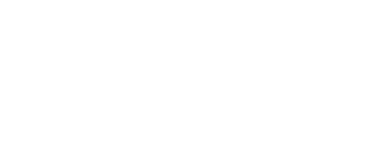
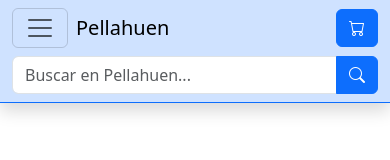
Before and after one commit to Kr1000cc/desarrollo_portafolio_m2, a website: page index.html in a window 390 px wide. Drawn offline with nearby package versions, Linux system fonts and the light colour scheme.

Commit message:
creacion del navbar

```diff
--- a/index.html
+++ b/index.html
@@ -1,16 +1,62 @@
-<!DOCTYPE html>
+<!doctype html>
 <html lang="en">
-<head>
-    <meta charset="UTF-8">
-    <meta name="viewport" content="width=device-width, initial-scale=1.0">
+  <head>
+    <meta charset="UTF-8" />
+    <meta name="viewport" content="width=device-width, initial-scale=1.0" />
+    <link
+      rel="stylesheet"
+      href="./node_modules/bootstrap/dist/css/bootstrap.min.css"
+    />
+    <link
+      rel="stylesheet"
+      href="./node_modules/bootstrap-icons/font/bootstrap-icons.css"
+    />
     <title>Ferreteria Pellahuen</title>
-</head>
-<body>
-    <nav></nav>
+  </head>
+  <body>
+    <nav
+      class="navbar navbar-expand-lg bg-primary-subtle border-bottom border-primary shadow"
+    >
+      <div
+        class="container-fluid d-flex flex-wrap align-items-center justify-content-between"
+      >
+        <div class="d-flex align-items-center col-6 col-lg-3 order-1">
+          <button
+            class="navbar-toggler me-2"
+            type="button"
+            data-bs-toggle="collapse"
+            data-bs-target="#navbarNav"
+          >
+            <span class="navbar-toggler-icon"></span>
+          </button>
+          <h1 class="navbar-brand mb-0 h1">Pellahuen</h1>
+        </div>
 
+        <div
+          class="d-flex gap-2 justify-content-end col-6 col-lg-3 order-2 order-lg-3"
+        >
+          <button class="btn btn-outline-primary d-none d-lg-block">
+            Inicia Sesión
+          </button>
+          <button class="btn btn-primary"><i class="bi bi-cart"></i></button>
+        </div>
 
-
-
-
-</body>
+        <div class="col-12 col-lg-6 mt-2 mt-lg-0 order-3 order-lg-2">
+          <form class="d-flex justify-content-center" role="search">
+            <div class="input-group" style="max-width: 500px; width: 100%">
+              <input
+                type="text"
+                class="form-control"
+                placeholder="Buscar en Pellahuen..."
+                aria-label="Buscar"
+              />
+              <button class="btn btn-primary" type="submit">
+                <i class="bi bi-search"></i>
+              </button>
+            </div>
+          </form>
+        </div>
+      </div>
+    </nav>
+  </body>
 </html>
--- a/package.json
+++ b/package.json
@@ -1,5 +1,6 @@
 {
   "dependencies": {
-    "bootstrap": "^5.3.8"
+    "bootstrap": "^5.3.8",
+    "bootstrap-icons": "^1.13.1"
   }
 }
```
Also changed, not shown: 1 other file.
